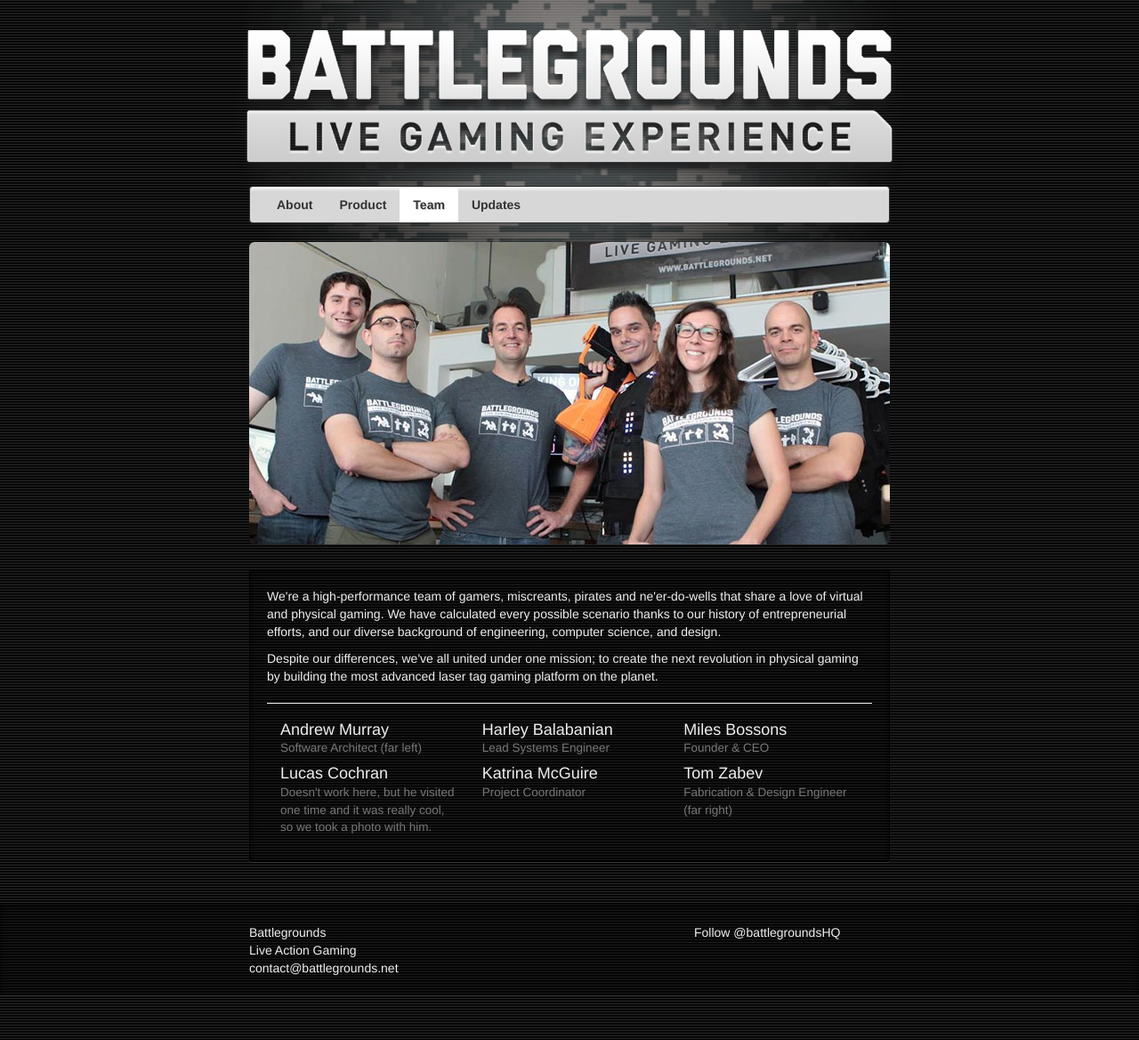
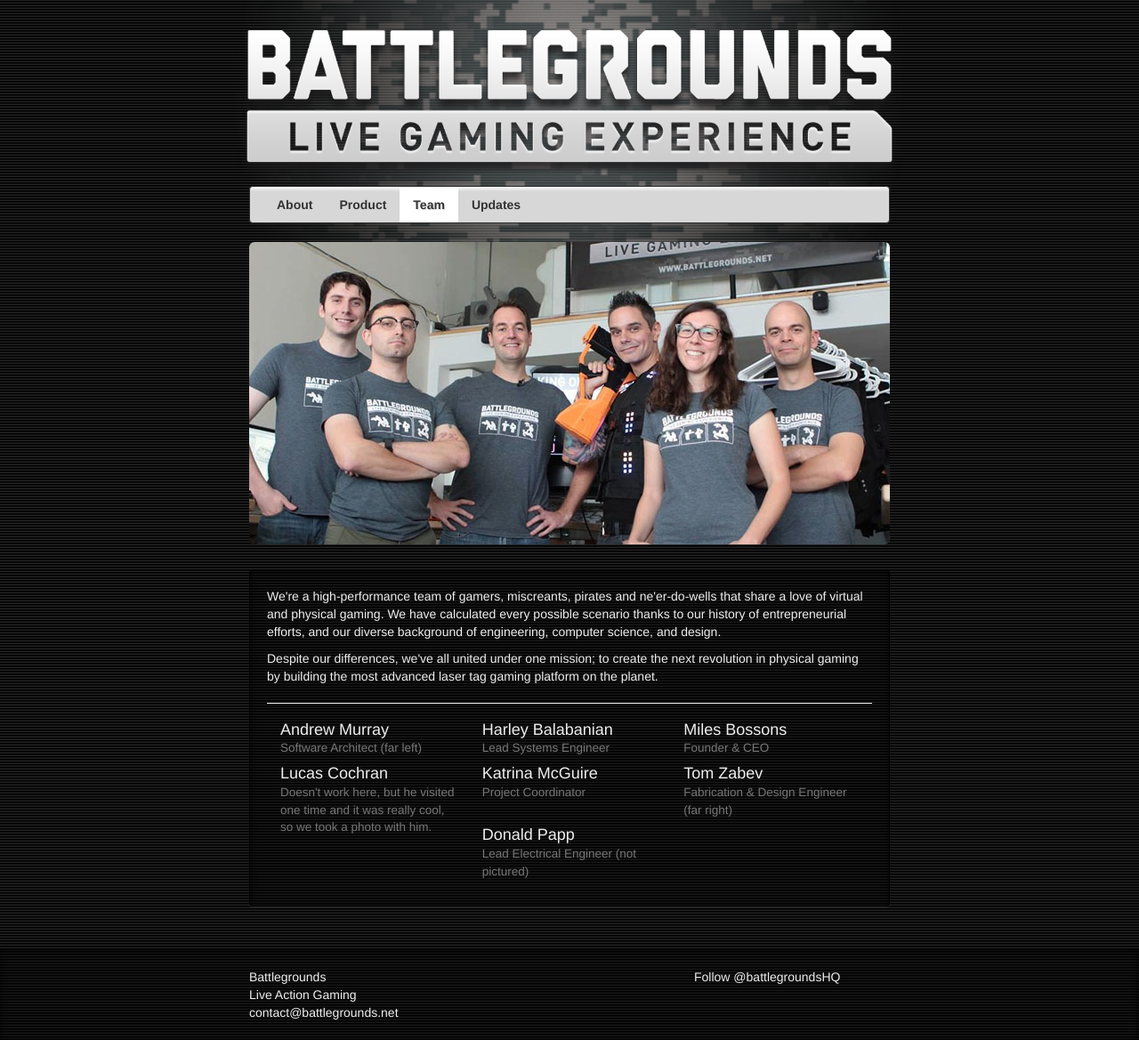
Before and after one commit to BattlegroundsLG/battlegroundslg.github.io, a Jekyll site: the page built from team.html, in a window 1280 px wide. Shown: the whole page at 89% size. Built offline with Jekyll 4.4.1, drawn with Linux system fonts in a browser that asks for light colours; nearby versions of some CDN libraries; Markdown is read by kramdown in place of the engine named in the settings; comment, search, counter and statistics services are not loaded.

Commit message:
added Don to Team Page

```diff
--- a/team.html
+++ b/team.html
@@ -37,5 +37,9 @@ permalink: team/index.html
     Tom Zabev<br/>
     <small>Fabrication & Design Engineer (far right)</small>
   </h4>
+  <h4 class="col-sm-4">
+    Donald Papp<br/>
+    <small>Lead Electrical Engineer (not pictured)</small>
+  </h4>
 
 </article>
```
